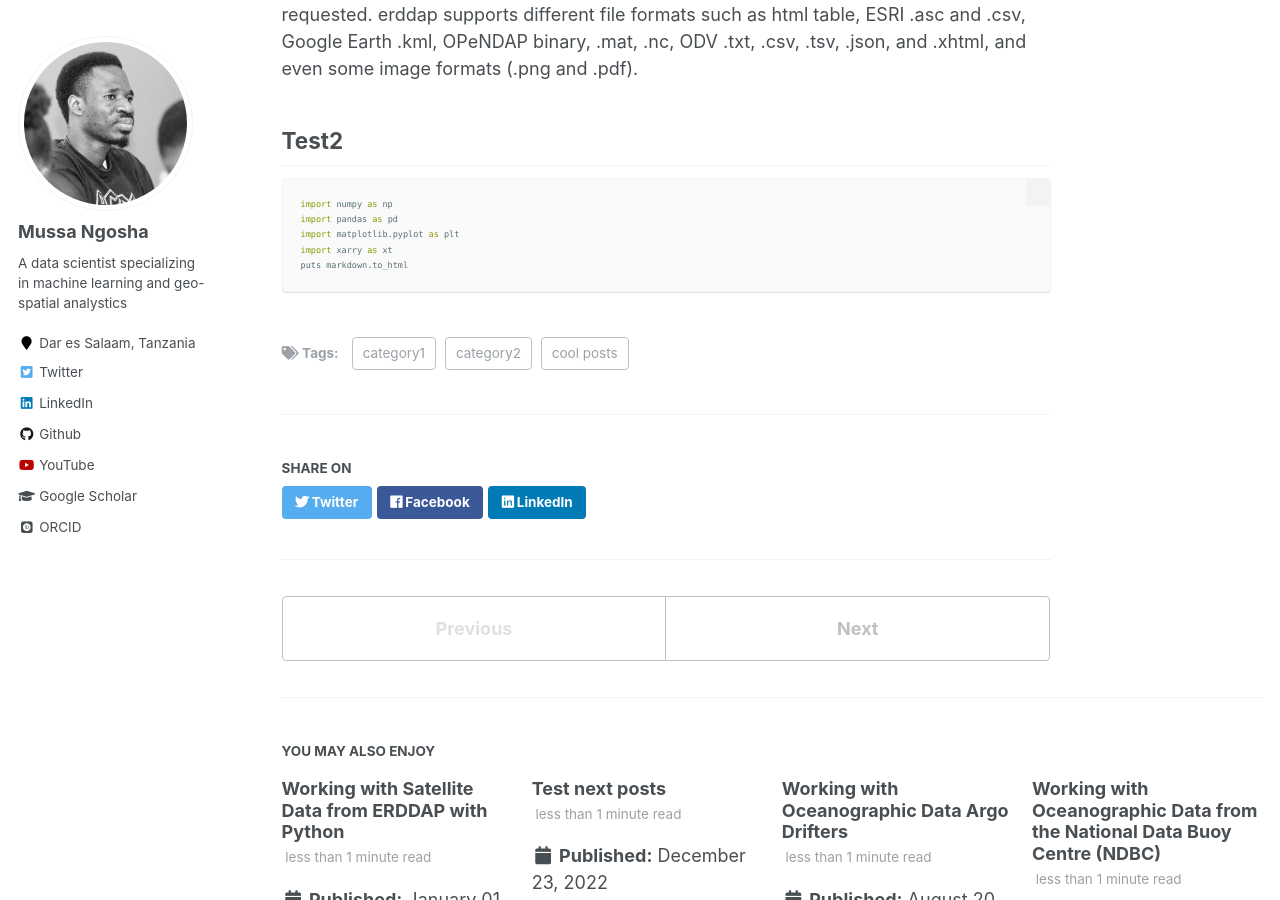
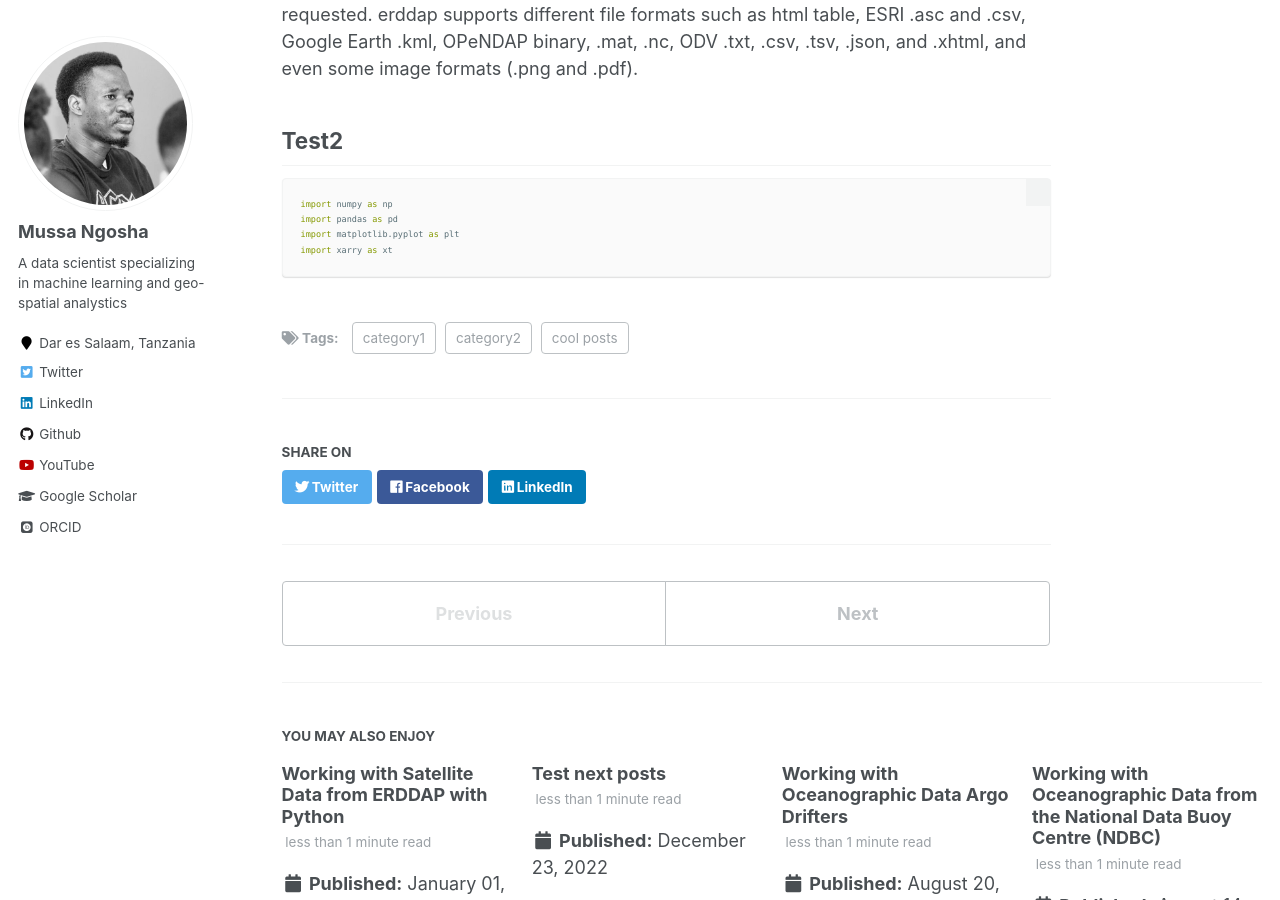
Before and after one commit to NgoshaJr/ngoshajr.github.io, a Jekyll site: the page built from _posts/2012-08-14-blog-post-1.md, in a window 1280 px wide and 900 px high, scrolled down 525 px. Built offline with Jekyll 4.4.1, drawn with Linux system fonts in a browser that asks for light colours; some web fonts are replaced.

Commit message:
Update 2012-08-14-blog-post-1.md

````diff
--- a/_posts/2012-08-14-blog-post-1.md
+++ b/_posts/2012-08-14-blog-post-1.md
@@ -19,5 +19,4 @@ import numpy as np
 import pandas as pd
 import matplotlib.pyplot as plt
 import xarry as xt
-puts markdown.to_html
 ```
````
